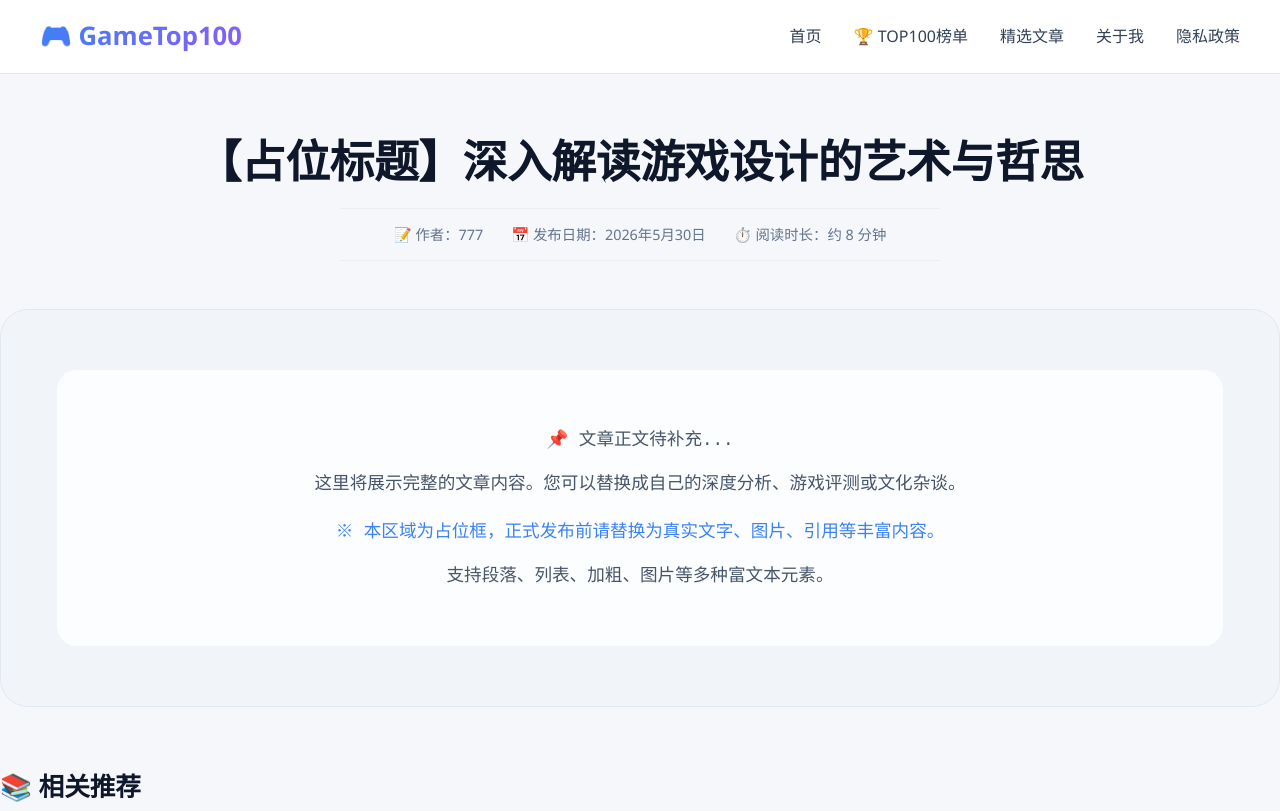
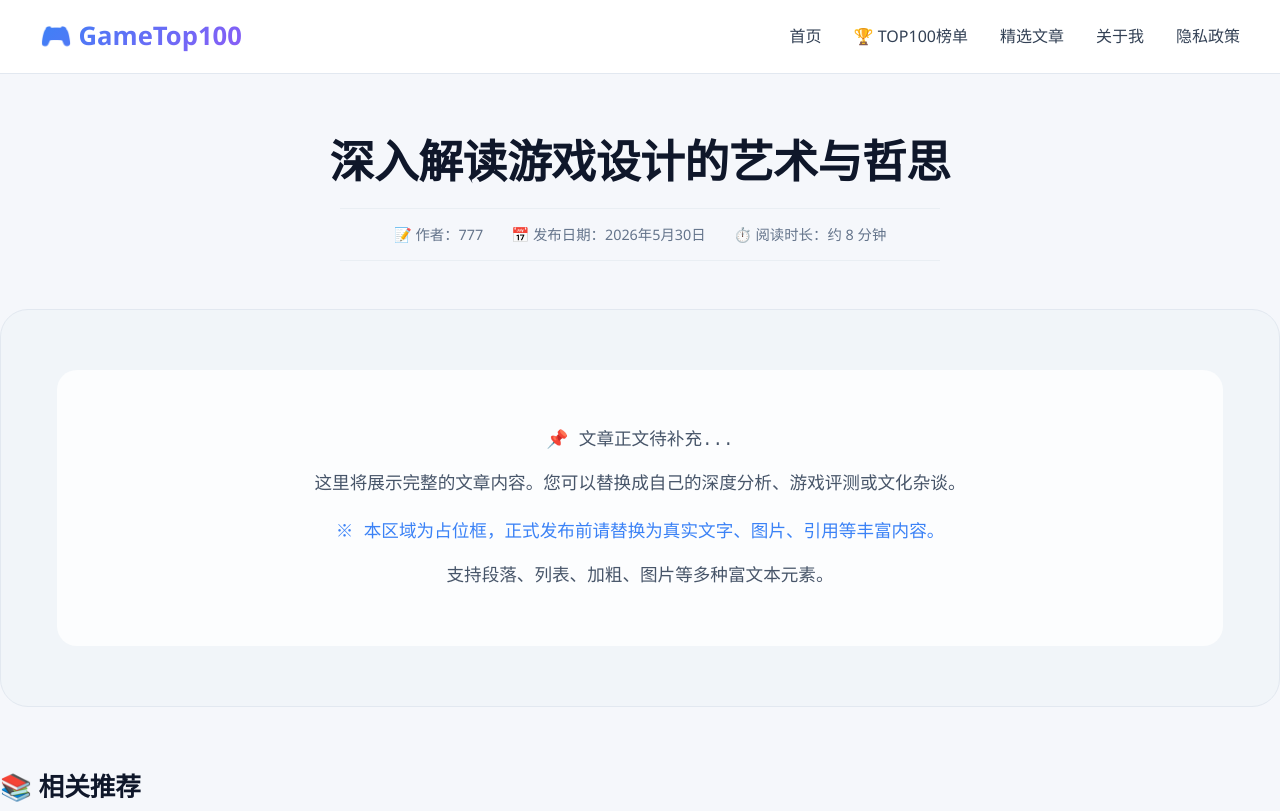
Before and after one commit to heloise/Page-test-site, a plain HTML site: page my-article-1.html in a window 1280 px wide. Shown: the top 811 px of the page. Drawn offline with Linux system fonts and the light colour scheme.

Commit message:
action速度测试

```diff
--- a/my-article-1.html
+++ b/my-article-1.html
@@ -249,7 +249,7 @@
     <div class="container article-wrapper">
         <!-- 文章标题区域（居中大号字） -->
         <div class="article-header">
-            <h1 class="article-title">【占位标题】深入解读游戏设计的艺术与哲思</h1>
+            <h1 class="article-title">深入解读游戏设计的艺术与哲思</h1>
             <div class="article-meta">
                 <span>📝 作者：777</span>
                 <span>📅 发布日期：2026年5月30日</span>
```
